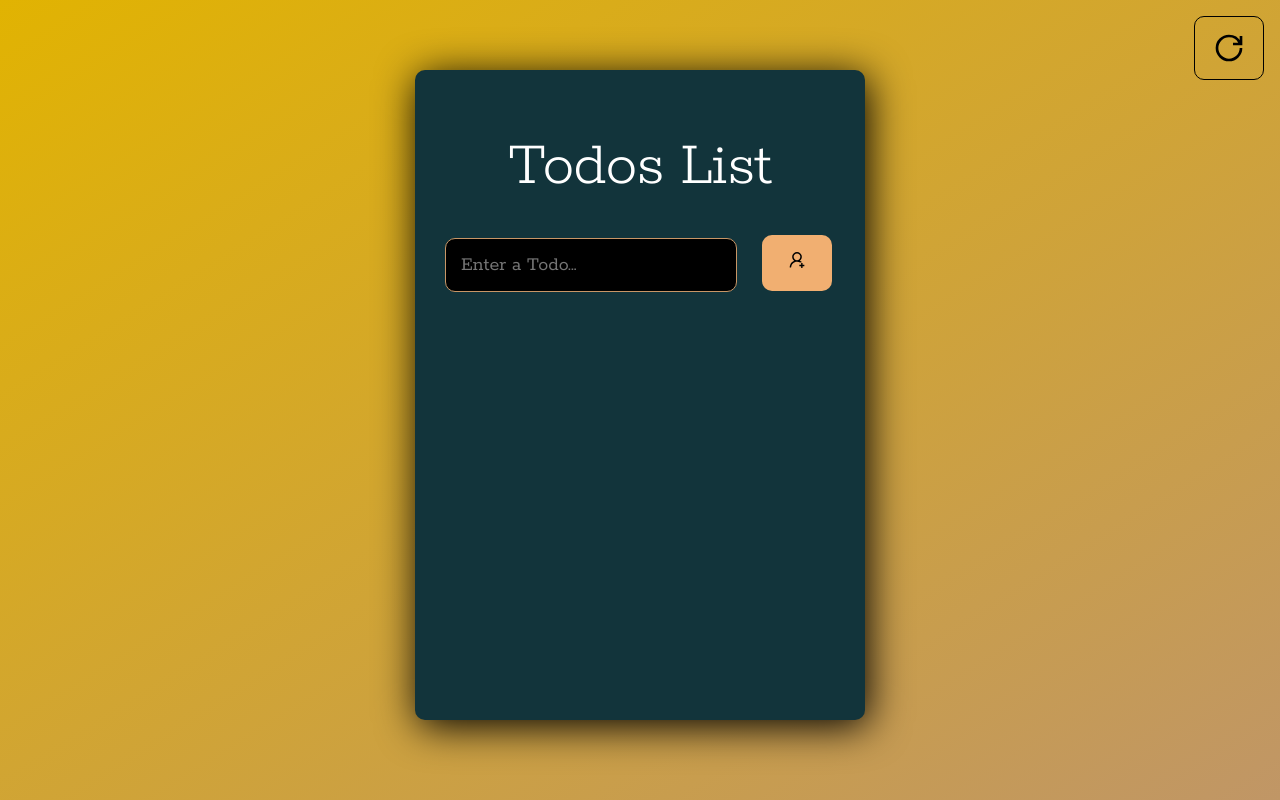
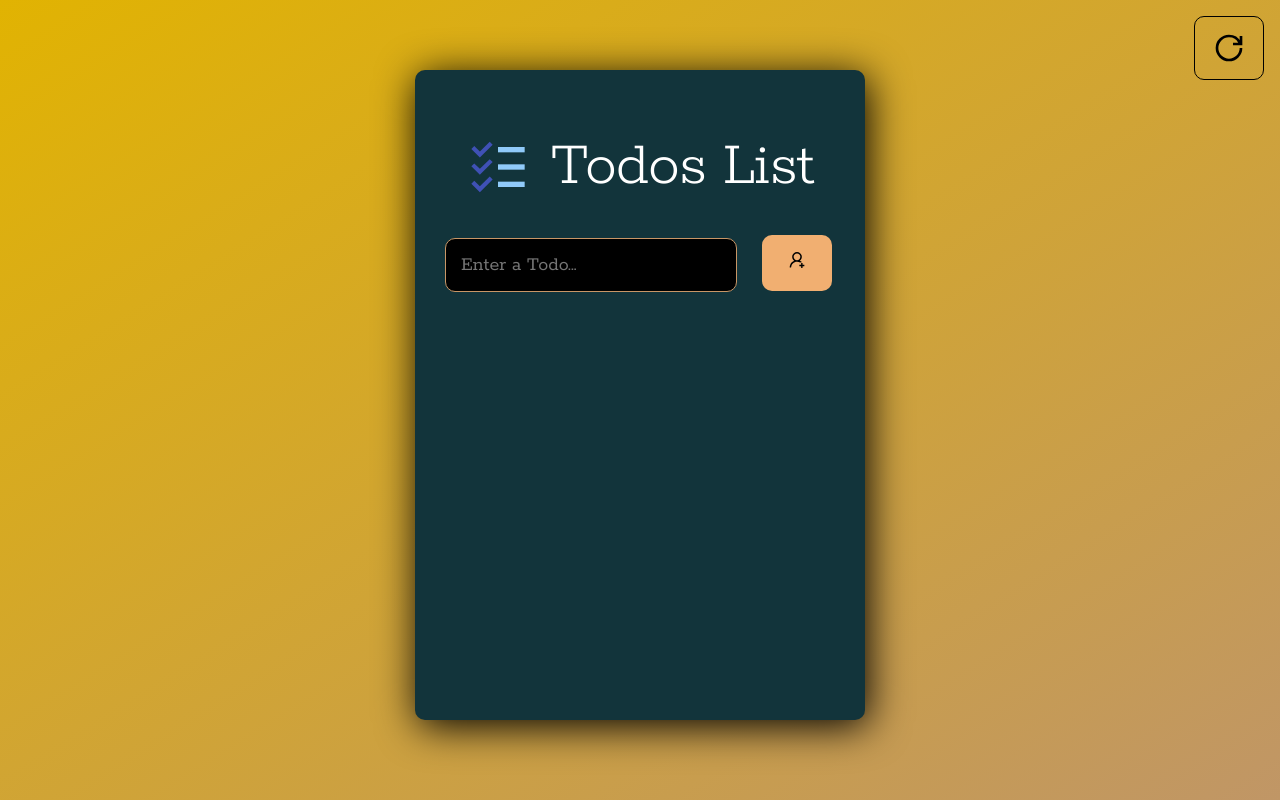
Before and after one commit to prakash855/tailnode_todo, a React (Create React App) app: page / in a window 1280 px wide. Built offline with nearby package versions, Linux system fonts and the light colour scheme.

Commit message:
icons added

```diff
--- a/src/App.css
+++ b/src/App.css
@@ -39,6 +39,9 @@
   margin-bottom: 10px;
 }
 .header h1 {
+  display: flex;
+  justify-content: space-evenly;
+  align-items: center;
   color: #fff;
   text-align: center;
   margin: 30px 0;
--- a/src/App.js
+++ b/src/App.js
@@ -18,7 +18,7 @@ const App = () => {
   const resetHandler = () => {
     setTodos([]);
   };
-  console.log(todos);
+
   return (
     <div className="container">
       <div className="app-wrapper">
--- a/src/components/Header.jsx
+++ b/src/components/Header.jsx
@@ -1,9 +1,10 @@
 import React from "react";
+import { FcTodoList } from "react-icons/fc";
 
 const Header = () => {
   return (
     <div className="header">
-      <h1>Todos List</h1>
+      <h1><FcTodoList /> Todos List</h1>
     </div>
   );
 };
--- a/src/components/TodoList.jsx
+++ b/src/components/TodoList.jsx
@@ -7,7 +7,6 @@ const TodosList = ({ todos, setTodos, setEditTodo }) => {
     setTodos(
       todos.map((item) => {
         if (item.id === todo.id) {
-          console.log(item)
           return { ...item, completed: !item.completed };
         }
         return item;
```
